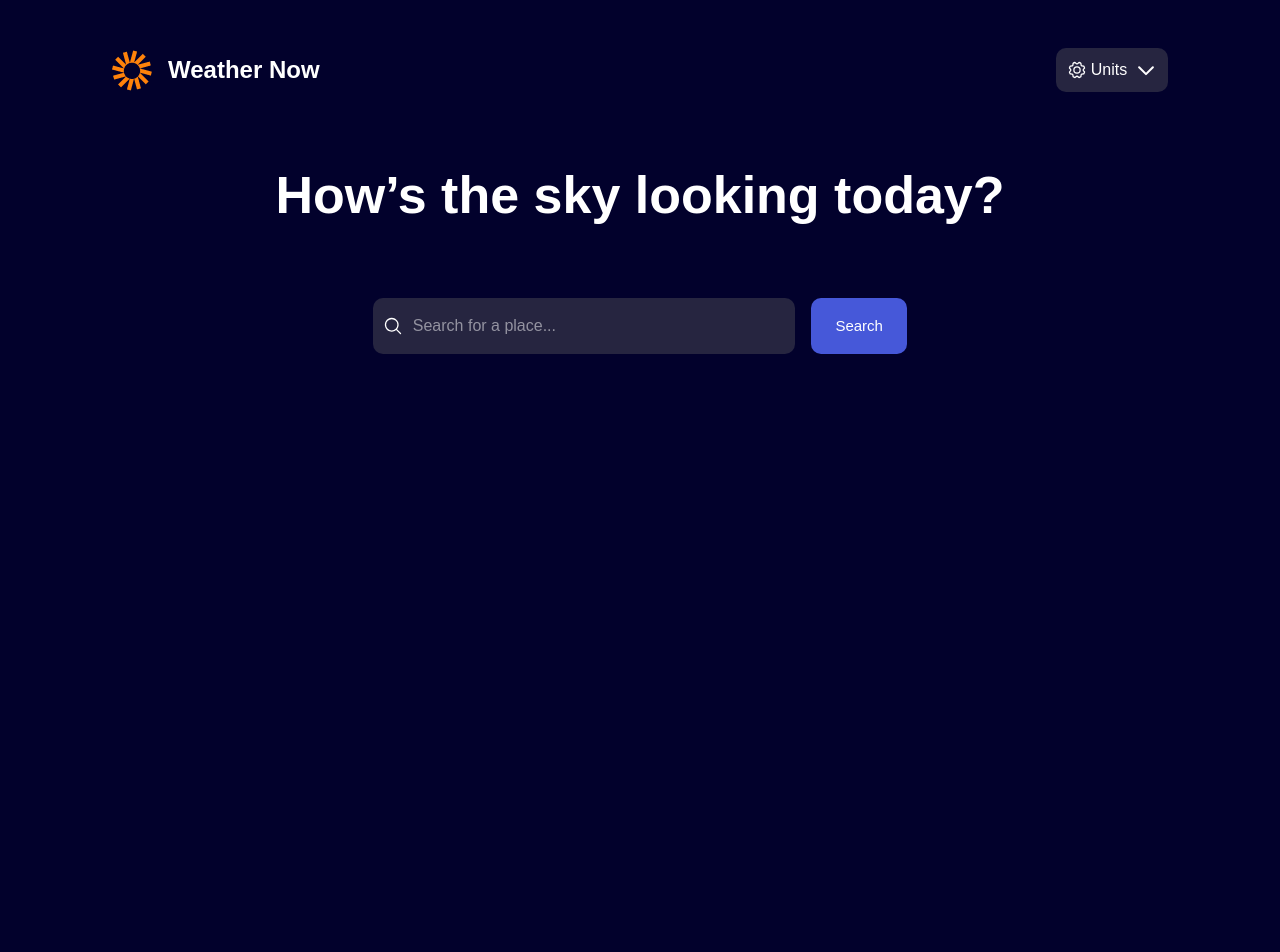
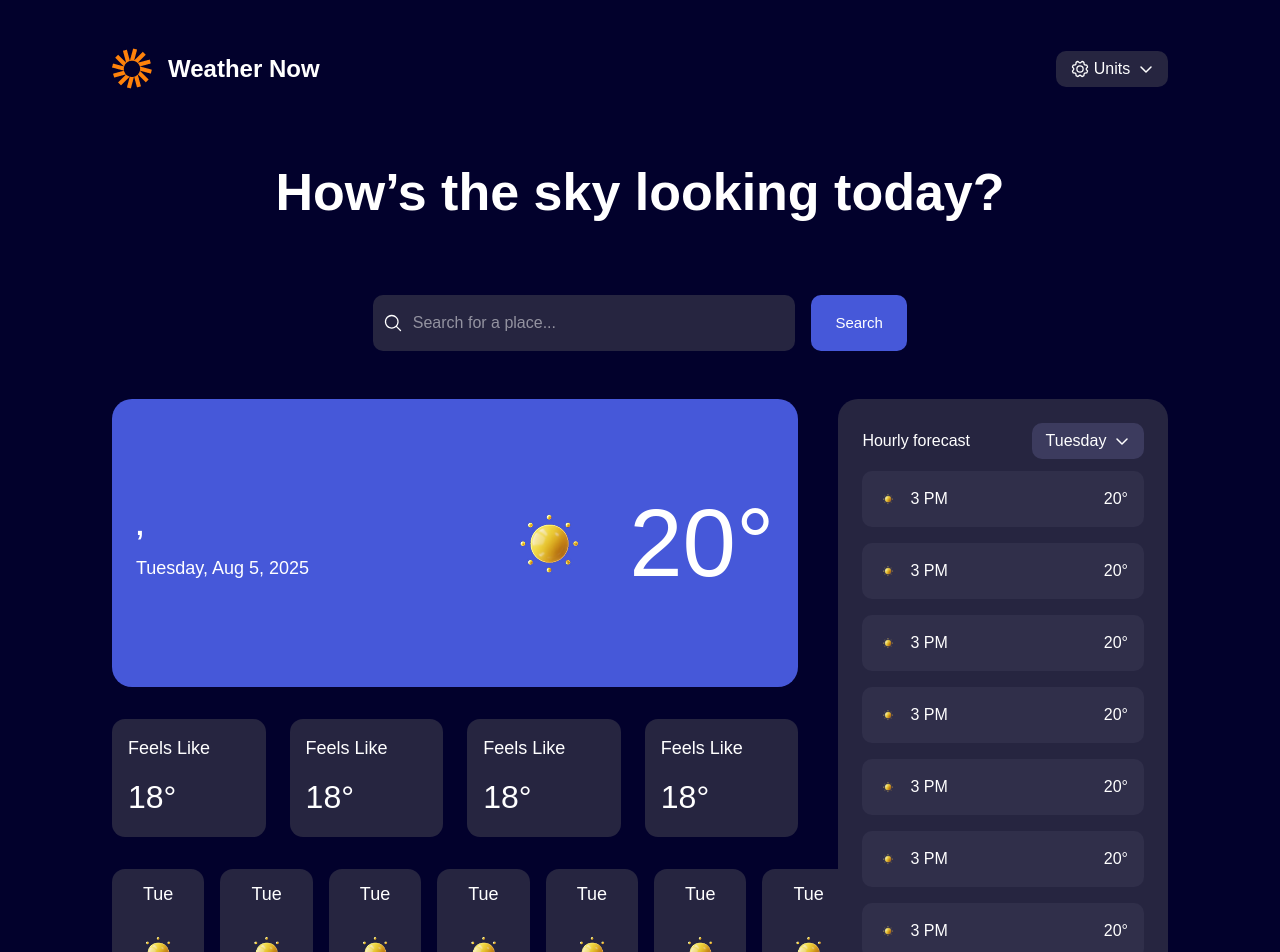
Before and after one commit to devblp/weather-app, a Next.js app: page / in a window 1280 px wide. Shown: the top 952 px of the page. Before the commit the page ends 800 px from the top, so only its background shows below. Built offline with nearby package versions, Linux system fonts and the light colour scheme; no server answers.

Commit message:
new update

```diff
--- a/src/components/Body/DailyForecast/index.tsx
+++ b/src/components/Body/DailyForecast/index.tsx
@@ -1,7 +1,16 @@
+import CardDailyForecast from '@/components/ui/Cards/CardDailyForecast'
 import React from 'react'
 
 export default function DailyForecast() {
   return (
-    <div>DailyForecast</div>
+    <div className='flex gap-4'>
+      <CardDailyForecast />
+      <CardDailyForecast />
+      <CardDailyForecast />
+      <CardDailyForecast />
+      <CardDailyForecast />
+      <CardDailyForecast />
+      <CardDailyForecast />
+    </div>
   )
 }
--- a/src/components/Body/DiethylForecast/index.tsx
+++ b/src/components/Body/DiethylForecast/index.tsx
@@ -1,7 +1,13 @@
+import CardDiethylForecast from '@/components/ui/Cards/CardDiethylForecast';
 import React from 'react'
 
 export default function DiethylForecast() {
   return (
-    <div>DiethylForecast</div>
+    <div className='flex gap-6'>
+      <CardDiethylForecast />
+      <CardDiethylForecast />
+      <CardDiethylForecast />
+      <CardDiethylForecast />
+    </div>
   )
 }
--- a/src/components/Body/HourlyForecast/index.tsx
+++ b/src/components/Body/HourlyForecast/index.tsx
@@ -1,7 +1,29 @@
+import BtnHourlyForecast from '@/components/ui/Buttons/BtnHourlyForecast'
+import CardHourlyForecast from '@/components/ui/Cards/CardHourlyForecast'
 import React from 'react'
 
 export default function HourlyForecast() {
   return (
-    <div>index</div>
+    <div className='w-full h-full bg-[#262540] rounded-[20px]'>
+      <div className='flex flex-col gap-3 p-6'>
+        <div className='flex justify-between items-center'>
+          <div>
+            <p>Hourly forecast</p>
+          </div>
+          <div>
+            <BtnHourlyForecast />
+          </div>
+        </div>
+        <div className='flex flex-col gap-4'>
+          <CardHourlyForecast />
+          <CardHourlyForecast />
+          <CardHourlyForecast />
+          <CardHourlyForecast />
+          <CardHourlyForecast />
+          <CardHourlyForecast />
+          <CardHourlyForecast />
+        </div>
+      </div>
+    </div>
   )
 }
--- /dev/null
+++ b/src/components/Body/Layout/index.tsx
@@ -0,0 +1,20 @@
+import React from 'react'
+import MainForecast from '../MainForecast'
+import HourlyForecast from '../HourlyForecast'
+import DiethylForecast from '../DiethylForecast'
+import DailyForecast from '../DailyForecast'
+
+export default function Layout() {
+    return (
+        <div className='flex gap-10 w-full pb-20'>
+            <div className='w-[65%]'>
+                <MainForecast />
+                <DiethylForecast />
+                <DailyForecast />
+            </div>
+            <div className='w-[35%]'>
+                <HourlyForecast />
+            </div>
+        </div>
+    )
+}
--- a/src/components/Body/MainForecast/index.tsx
+++ b/src/components/Body/MainForecast/index.tsx
@@ -1,7 +1,30 @@
-import React from 'react'
+"use client"
+import React, { useEffect, useState } from 'react'
+
+interface IPdata {
+  city: string;
+  country_name: string
+}
 
 export default function MainForecast() {
+  const [IPdata, setIPdata] = useState<IPdata>()
+  useEffect(() => {
+    (async () => {
+      const res = await fetch("https://ipapi.co/json")
+      const data = await res.json()
+      setIPdata(data)
+    })()
+  }, [])
   return (
-    <div>MainForecast</div>
+    <div className='flex justify-between items-center bg-[#4658D9] rounded-[20px] w-full h-72 p-6'>
+      <div className='flex flex-col gap-2'>
+        <p className='text-[28px] font-bold'>{IPdata?.city}, {IPdata?.country_name}</p>
+        <p className='text-[18px]'>Tuesday, Aug 5, 2025</p>
+      </div>
+      <div className='flex items-center gap-5'>
+        <img src="/Sunny.png" alt="" />
+        <p className='text-8xl '>20°</p>
+      </div>
+    </div>
   )
 }
--- a/src/components/Body/SearchBar/index.tsx
+++ b/src/components/Body/SearchBar/index.tsx
@@ -2,7 +2,7 @@ import React from 'react'
 
 export default function SearchBar() {
   return (
-    <div className='flex justify-center items-center gap-4'>
+    <div className='flex justify-center items-center gap-4 pb-12'>
       {/* box serche */}
       <div className='relative w-2/5'>
         <input type="text" name="" id="" placeholder='Search for a place...' className='bg-[#262540] h-14 w-full rounded-[10px] px-10' />
--- a/src/components/Body/index.tsx
+++ b/src/components/Body/index.tsx
@@ -1,11 +1,12 @@
 import React from 'react'
 import SearchBar from './SearchBar'
+import Layout from './Layout'
 
 export default function Body() {
   return (
     <div className='w-full'>
-       <SearchBar />
-
+      <SearchBar />
+      <Layout />
     </div>
   )
 }
--- /dev/null
+++ b/src/components/ui/Buttons/BtnHourlyForecast/index.tsx
@@ -0,0 +1,17 @@
+import React from 'react'
+
+export default function BtnHourlyForecast() {
+    return (
+        <div className='flex justify-center items-center gap-1 w-28 h-9 bg-[#3C3B5E] rounded-[10px]'>
+            <div>
+                <p>Tuesday</p>
+            </div>
+            <button></button>
+            <div>
+                <svg xmlns="http://www.w3.org/2000/svg" width="16" height="16" fill="#ffffff" viewBox="0 0 256 256">
+                    <path d="M216.49,104.49l-80,80a12,12,0,0,1-17,0l-80-80a12,12,0,0,1,17-17L128,159l71.51-71.52a12,12,0,0,1,17,17Z"></path>
+                </svg>
+            </div>
+        </div>
+    )
+}
--- a/src/components/ui/Cards/CardDailyForecast/index.tsx
+++ b/src/components/ui/Cards/CardDailyForecast/index.tsx
@@ -1,7 +1,28 @@
 import React from 'react'
+
+interface Props {
+  title: string;
+  description: string;
+  image: string;
+}
 
 export default function CardDailyForecast() {
   return (
-    <div>CardDailyForecast</div>
+    <div className='flex flex-col justify-between items-center bg-[#262540] w-full h-[165px] rounded-[13px] mt-8 p-3'>
+      <div>
+        <p className='text-[18px]'>Tue</p>
+      </div>
+      <div>
+        <img src="Sunny.png" alt="" />
+      </div>
+      <div className='flex gap-5'>
+        <div>
+          <p className='text-[16px] font-bold'>18°</p>
+        </div>
+        <div>
+          <p className='text-[16px]'>18°</p>
+        </div>
+      </div>
+    </div>
   )
 }
--- a/src/components/ui/Cards/CardDiethylForecast/index.tsx
+++ b/src/components/ui/Cards/CardDiethylForecast/index.tsx
@@ -1,7 +1,19 @@
 import React from 'react'
+
+interface Props {
+  title: string;
+  description: string;
+}
 
 export default function CardDiethylForecast() {
   return (
-    <div>CardDiethylForecast</div>
+    <div className='flex flex-col justify-between bg-[#262540] w-full h-[118px] rounded-[13px] mt-8 p-4'>
+      <div>
+        <p className='text-[18px]'>Feels Like</p>
+      </div>
+      <div>
+        <p className='text-[32px]'>18°</p>
+      </div>
+    </div>
   )
 }
--- a/src/components/ui/Cards/CardHourlyForecast/index.tsx
+++ b/src/components/ui/Cards/CardHourlyForecast/index.tsx
@@ -1,7 +1,25 @@
 import React from 'react'
+
+interface Props {
+  title: string;
+  description: string;
+  image: string;
+}
 
 export default function CardHourlyForecast() {
   return (
-    <div>CardHourlyForecast</div>
+    <div className='flex justify-between items-center w-full h-14 bg-[#302F4A] rounded-[10px] p-4'>
+      <div className='flex items-center gap-3'>
+        <div>
+          <img src="Sunny.png" alt="" className='w-5' />
+        </div>
+        <div>
+          <p>3 PM</p>
+        </div>
+      </div>
+      <div>
+        <p>20°</p>
+      </div>
+    </div>
   )
 }
```
Also changed, not shown: src/components/ui/Buttons/BtnHeader/index.tsx (+2 -2 lines), public/Sunny.png (added).
